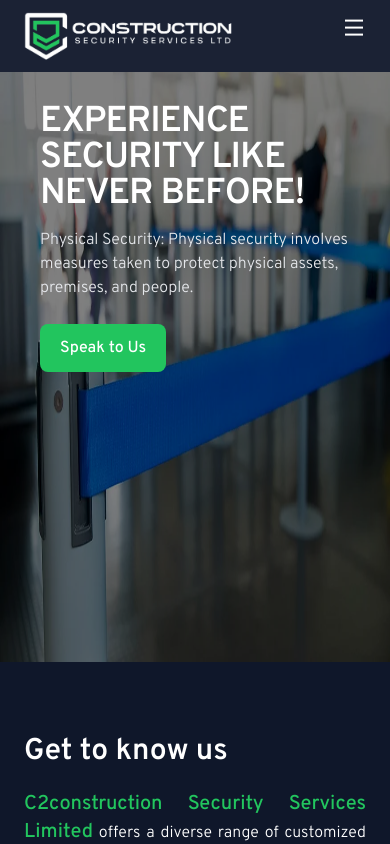
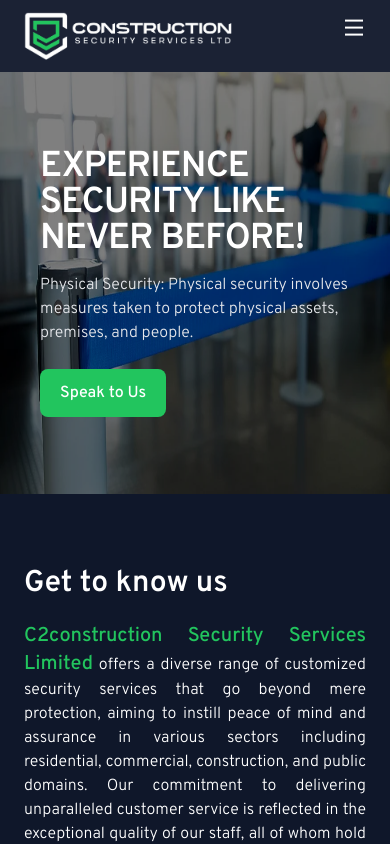
Before and after one commit to Dev-Tonia/c2consecurity, a Nuxt app: page / in a window 390 px wide. Shown: the top 844 px of the page. Built offline with nearby package versions, Linux system fonts and the light colour scheme.

Commit message:
changed the height of the hero section

```diff
--- a/components/HeroSection.vue
+++ b/components/HeroSection.vue
@@ -1,8 +1,10 @@
 <template>
   <section
-    class="h-[70vh] bg-[url('~/assets/img/bg.jpg')] bg-no-repeat bg-[length:100%_100%] relative"
+    class="h-[50vh] lg:h-[70vh] bg-[url('~/assets/img/bg.jpg')] bg-no-repeat bg-[length:100%_100%] relative"
   >
-    <div class="absolute bg-black/50 top-0 bottom-0 right-0 left-0">
+    <div
+      class="absolute bg-black/50 top-0 bottom-0 right-0 left-0 flex items-center justify-center lg:block"
+    >
       <div class="wrapper">
         <div
           class="grid max-w-screen-xl px-4 py-8 mx-auto lg:gap-8 xl:gap-0 lg:py-16 lg:grid-cols-12"
```
